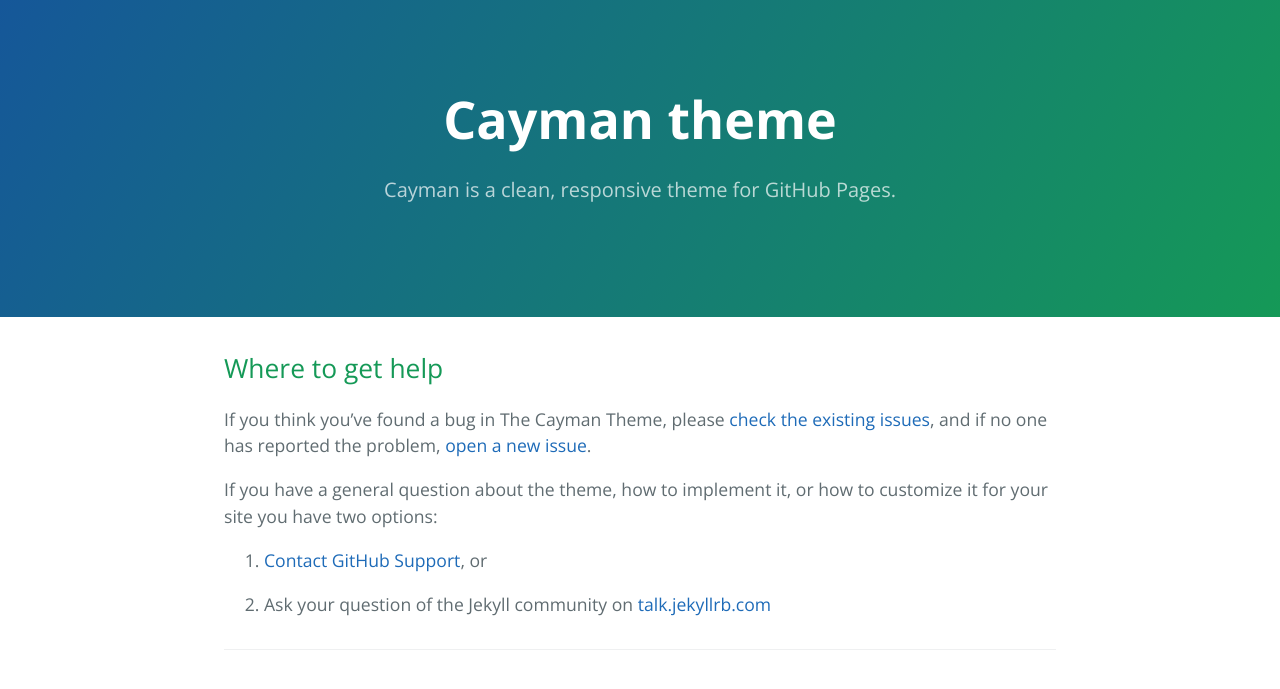
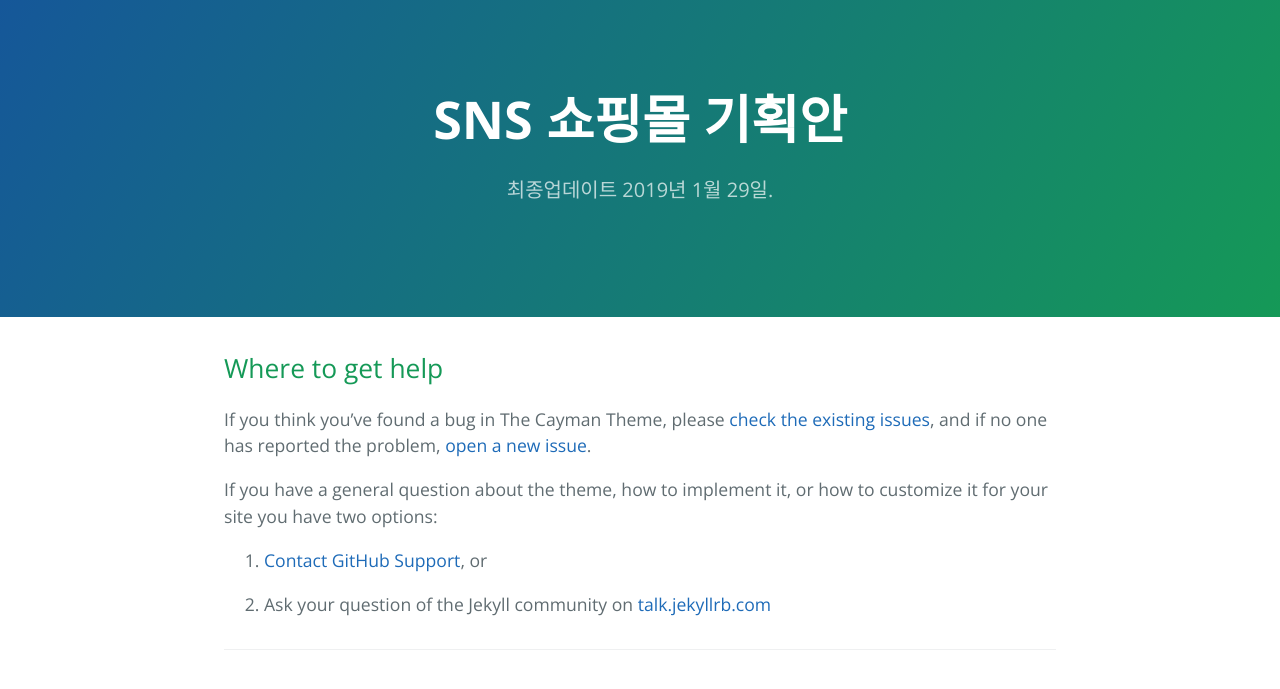
Before and after one commit to kdog0709/kdog0709.github.io, a Jekyll site: the page built from docs/SUPPORT.md, in a window 1280 px wide. Shown: the top 689 px of the page. Built offline with Jekyll 4.4.1, drawn with Linux system fonts in a browser that asks for light colours; our own code applies the rules of GitHub Pages for plain Markdown files.

Commit message:
Update _config.yml

```diff
--- a/_config.yml
+++ b/_config.yml
@@ -1,5 +1,5 @@
-title: Cayman theme
-description: Cayman is a clean, responsive theme for GitHub Pages.
+title: SNS 쇼핑몰 기획안
+description: 최종업데이트 2019년 1월 29일.
 show_downloads: true
 google_analytics:
 theme: jekyll-theme-cayman
```
